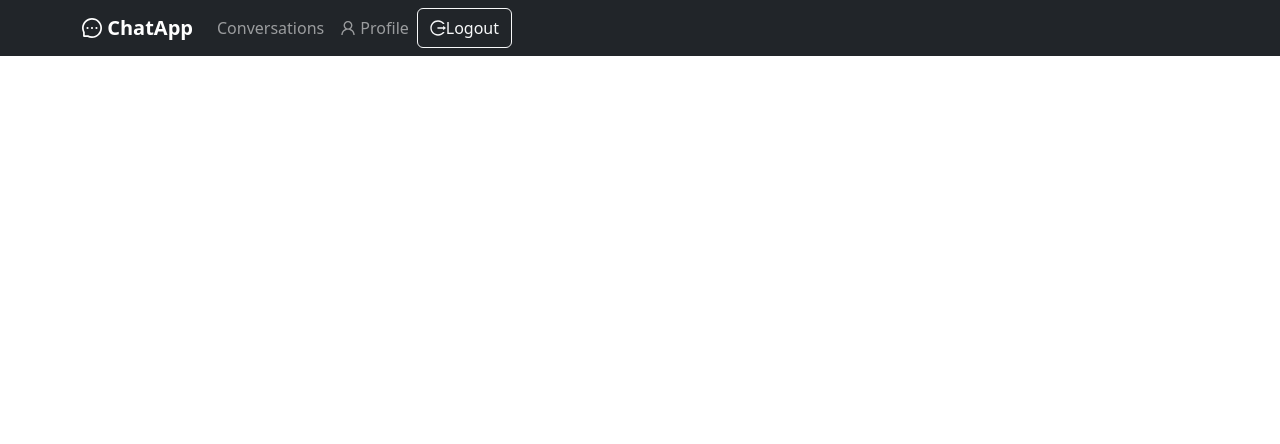
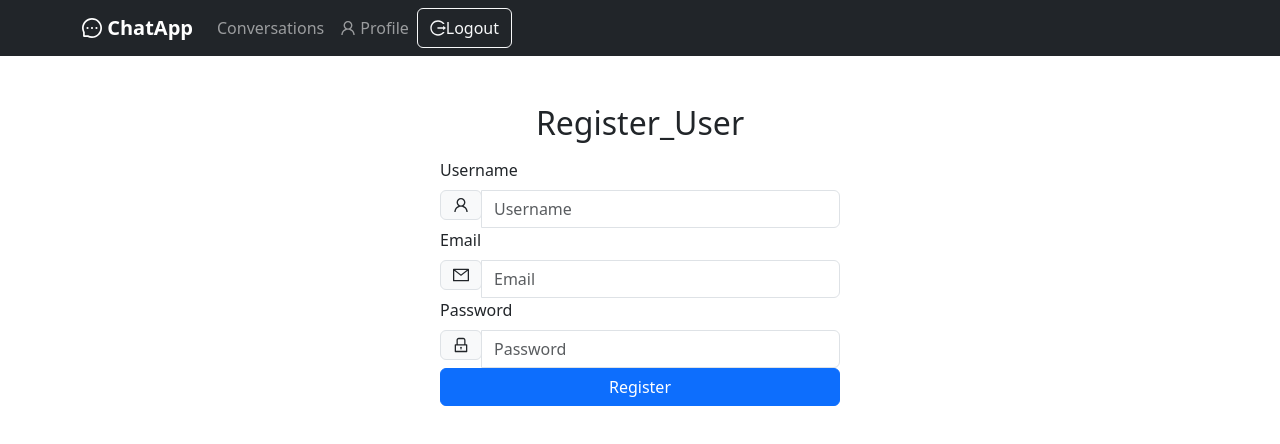
Before and after one commit to Lars1156/RealtimeChat-application-, a React (Create React App) app in the folder Frontend/client/: page /profile in a window 1280 px wide. Shown: the top 444 px of the page. Built offline with nearby package versions, Linux system fonts and the light colour scheme.

Commit message:
add the changes of the register user

```diff
--- a/Frontend/client/src/App.js
+++ b/Frontend/client/src/App.js
@@ -1,10 +1,15 @@
-import {Router , Routes} from 'react-router-dom'
+import { Routes, Route} from 'react-router-dom'
 import CustomNavbar from './components/Navbar';
+import Register from './components/Register';
 
 function App() {
   return (
     <div className="App">
       <CustomNavbar/>
+      <Routes>
+
+           <Route path='/profile' element={<Register/>}/>
+      </Routes>
     </div>
   );
 }
--- a/Frontend/client/src/components/Register.js
+++ b/Frontend/client/src/components/Register.js
@@ -1,11 +1,64 @@
 import React from "react";
+import { UserOutlined, MailOutlined, LockOutlined } from '@ant-design/icons';
+import { Form, Button } from 'react-bootstrap';
 
 const Register = () =>{
     return(
         <>
-          <div>
-            This is Register pages
+          <div className="container mt-5">
+      <h2 className="text-center">Register_User</h2>
+       <p className="text-danger"></p>
+      <Form  className="mx-auto" style={{ maxWidth: '400px' }}>
+        <Form.Group>
+          <Form.Label>Username</Form.Label>
+          <div className="input-group">
+            <div className="input-group-prepend">
+              <span className="input-group-text"><UserOutlined /></span>
+            </div>
+            <Form.Control
+              type="text"
+              name="username"
+
+              placeholder="Username"
+              required
+            />
           </div>
+        </Form.Group>
+        <Form.Group>
+          <Form.Label>Email</Form.Label>
+          <div className="input-group">
+            <div className="input-group-prepend">
+              <span className="input-group-text"><MailOutlined /></span>
+            </div>
+            <Form.Control
+              type="email"
+              name="email"
+
+              placeholder="Email"
+              required
+            />
+          </div>
+        </Form.Group>
+        <Form.Group>
+          <Form.Label>Password</Form.Label>
+          <div className="input-group">
+            <div className="input-group-prepend">
+              <span className="input-group-text"><LockOutlined /></span>
+            </div>
+            <Form.Control
+              type="password"
+              name="password"
+
+              placeholder="Password"
+              required
+            />
+          </div>
+        </Form.Group>
+        <Button variant="primary" type="submit" className="w-100">
+          Register
+        </Button>
+      </Form>
+    </div>
         </>
     )
 }
```
